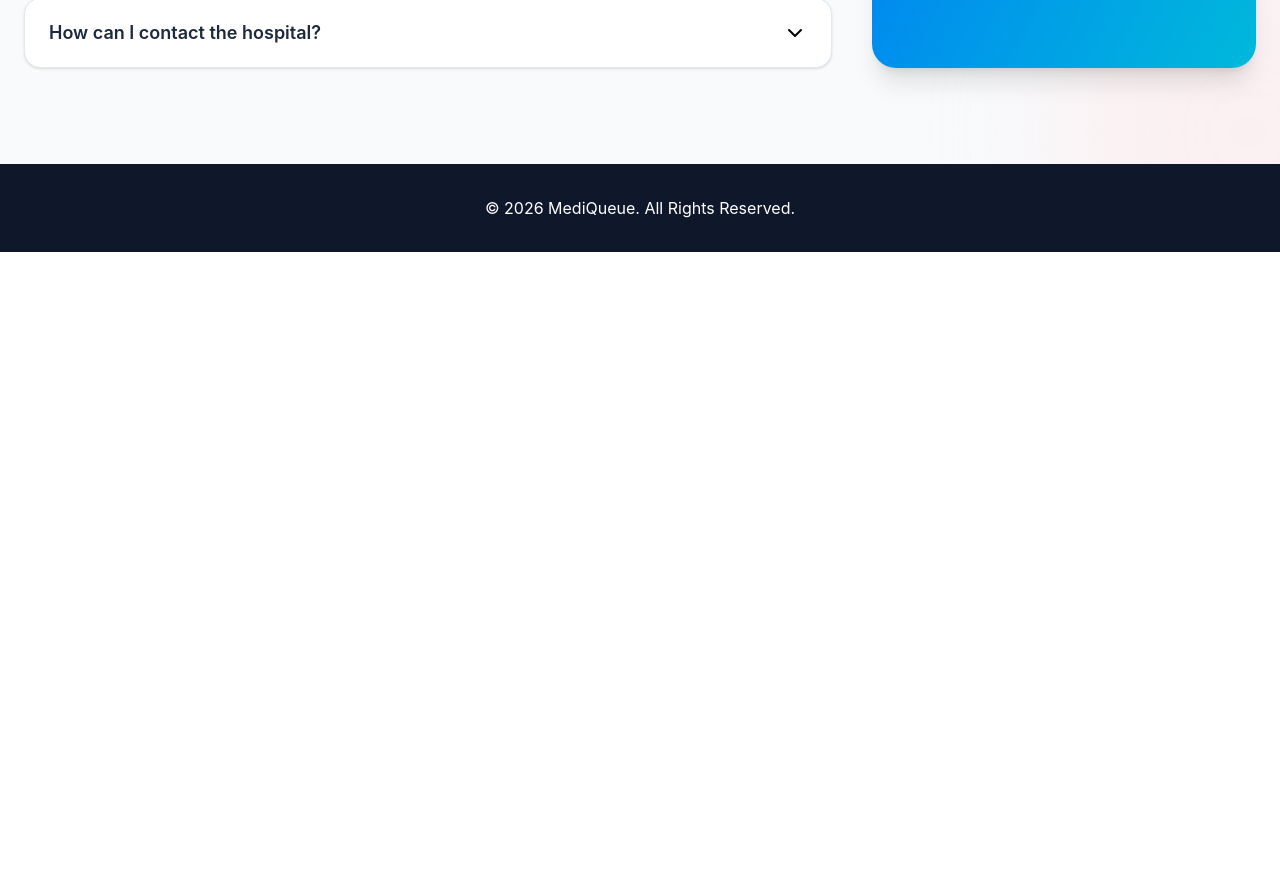
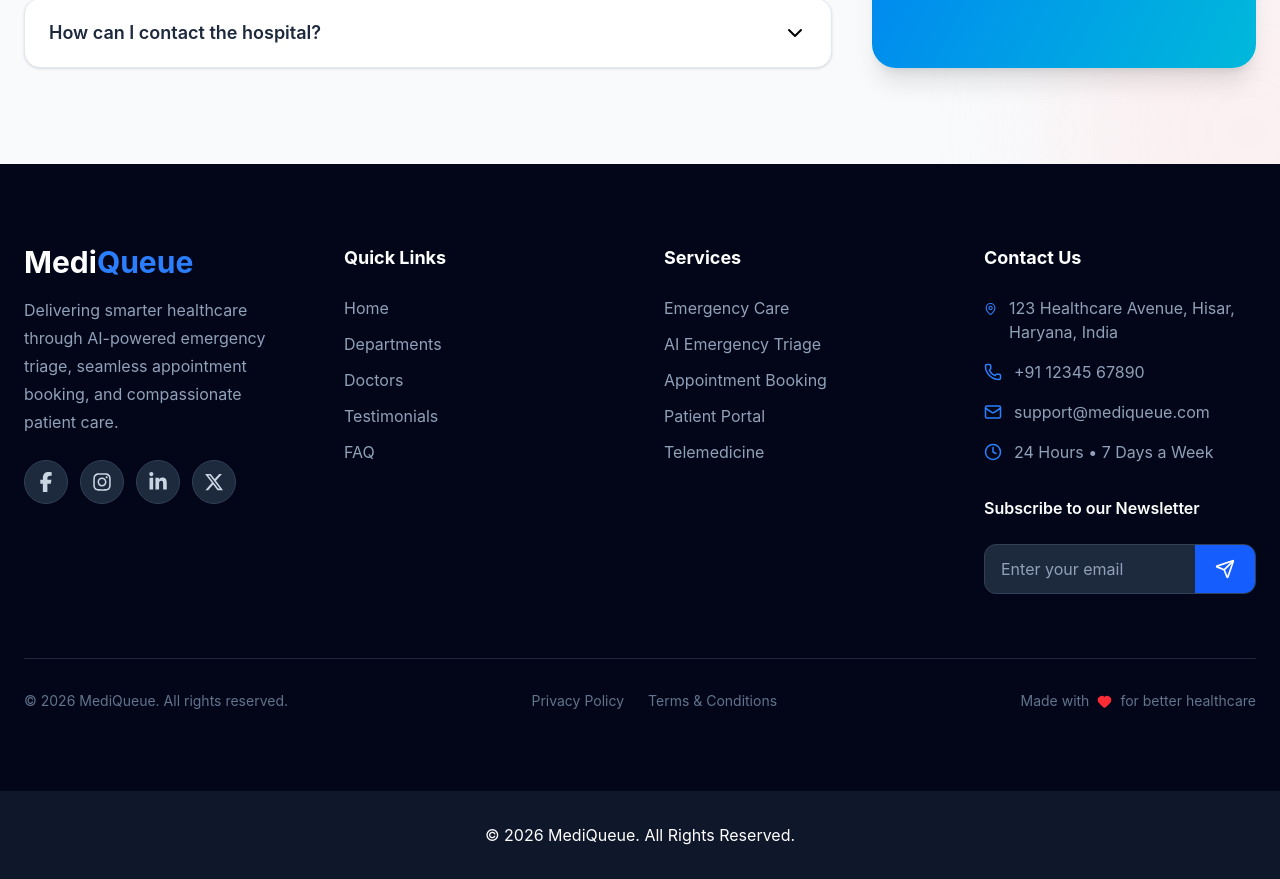
Before and after one commit to hemalnangru/MediQueue, a React (Vite) app in the folder client/: page / in a window 1280 px wide. Shown: the part 6725-7604 px from the top of the page. Before the commit the page ends 6977 px from the top, so only its background shows below. Built offline with nearby package versions, Linux system fonts and the light colour scheme.

Commit message:
feat: complete MediQueue landing page

```diff
--- /dev/null
+++ b/client/src/components/footer/Footer.jsx
@@ -0,0 +1,172 @@
+import {
+    MapPin,
+    Phone,
+    Mail,
+    Clock,
+    Heart,
+  } from "lucide-react";
+
+  import {
+    FaFacebookF,
+    FaInstagram,
+    FaLinkedinIn,
+    FaXTwitter,
+  } from "react-icons/fa6";
+
+  import FooterColumn from "./FooterColumn";
+  import NewsletterForm from "./NewsletterForm";
+  import SocialIcon from "./SocialIcon";
+
+  import {
+    quickLinks,
+    services,
+    contactInfo,
+  } from "../../constants/footerLinks";
+
+  const Footer = () => {
+    return (
+      <footer className="bg-slate-950 text-white">
+        <div className="mx-auto max-w-7xl px-6 py-20">
+          <div className="grid gap-12 md:grid-cols-2 lg:grid-cols-4">
+            {/* Brand */}
+            <div>
+              <h2 className="mb-4 text-3xl font-bold">
+                Medi<span className="text-blue-500">Queue</span>
+              </h2>
+
+              <p className="mb-6 leading-7 text-slate-400">
+                Delivering smarter healthcare through AI-powered emergency
+                triage, seamless appointment booking, and compassionate
+                patient care.
+              </p>
+
+              <div className="flex gap-3">
+                <SocialIcon
+                  href="https://facebook.com"
+                  icon={FaFacebookF}
+                  label="Facebook"
+                />
+
+                <SocialIcon
+                  href="https://instagram.com"
+                  icon={FaInstagram}
+                  label="Instagram"
+                />
+
+                <SocialIcon
+                  href="https://linkedin.com"
+                  icon={FaLinkedinIn}
+                  label="LinkedIn"
+                />
+
+                <SocialIcon
+                  href="https://x.com"
+                  icon={FaXTwitter}
+                  label="X"
+                />
+              </div>
+            </div>
+
+            {/* Quick Links */}
+            <FooterColumn
+              title="Quick Links"
+              links={quickLinks}
+            />
+
+            {/* Services */}
+            <FooterColumn
+              title="Services"
+              links={services}
+            />
+
+            {/* Contact + Newsletter */}
+            <div>
+              <h3 className="mb-6 text-lg font-bold">
+                Contact Us
+              </h3>
+
+              <div className="space-y-4 text-slate-400">
+                <div className="flex items-start gap-3">
+                  <MapPin
+                    size={18}
+                    className="mt-1 text-blue-500"
+                  />
+                  <span>{contactInfo.address}</span>
+                </div>
+
+                <div className="flex items-center gap-3">
+                  <Phone
+                    size={18}
+                    className="text-blue-500"
+                  />
+                  <span>{contactInfo.phone}</span>
+                </div>
+
+                <div className="flex items-center gap-3">
+                  <Mail
+                    size={18}
+                    className="text-blue-500"
+                  />
+                  <span>{contactInfo.email}</span>
+                </div>
+
+                <div className="flex items-center gap-3">
+                  <Clock
+                    size={18}
+                    className="text-blue-500"
+                  />
+                  <span>{contactInfo.hours}</span>
+                </div>
+              </div>
+
+              <div className="mt-8">
+                <h4 className="mb-3 font-semibold">
+                  Subscribe to our Newsletter
+                </h4>
+
+                <NewsletterForm />
+              </div>
+            </div>
+          </div>
+
+          {/* Bottom Bar */}
+
+          <div className="mt-16 border-t border-slate-800 pt-8">
+            <div className="flex flex-col items-center justify-between gap-4 text-center text-sm text-slate-500 md:flex-row">
+              <p>
+                © {new Date().getFullYear()} MediQueue.
+                All rights reserved.
+              </p>
+
+              <div className="flex gap-6">
+                <a
+                  href="/privacy"
+                  className="hover:text-white"
+                >
+                  Privacy Policy
+                </a>
+
+                <a
+                  href="/terms"
+                  className="hover:text-white"
+                >
+                  Terms & Conditions
+                </a>
+              </div>
+
+              <p className="flex items-center gap-2">
+                Made with
+                <Heart
+                  size={15}
+                  className="fill-red-500 text-red-500"
+                />
+                for better healthcare
+              </p>
+            </div>
+          </div>
+        </div>
+      </footer>
+    );
+  };
+
+  export default Footer;
--- /dev/null
+++ b/client/src/components/footer/FooterColumn.jsx
@@ -0,0 +1,22 @@
+const FooterColumn = ({ title, links }) => {
+    return (
+      <div>
+        <h3 className="mb-6 text-lg font-bold text-white">{title}</h3>
+
+        <ul className="space-y-3">
+          {links.map((link) => (
+            <li key={link.name}>
+              <a
+                href={link.href}
+                className="text-slate-400 transition duration-300 hover:pl-2 hover:text-white"
+              >
+                {link.name}
+              </a>
+            </li>
+          ))}
+        </ul>
+      </div>
+    );
+  };
+
+  export default FooterColumn;
--- /dev/null
+++ b/client/src/components/footer/NewsletterForm.jsx
@@ -0,0 +1,51 @@
+import { useForm } from "react-hook-form";
+import toast from "react-hot-toast";
+import { Send } from "lucide-react";
+
+const NewsletterForm = () => {
+  const {
+    register,
+    handleSubmit,
+    reset,
+    formState: { errors },
+  } = useForm();
+
+  const onSubmit = () => {
+    toast.success("Successfully subscribed!");
+    reset();
+  };
+
+  return (
+    <form onSubmit={handleSubmit(onSubmit)} className="mt-6">
+      <div className="flex overflow-hidden rounded-xl bg-slate-800 border border-slate-700">
+        <input
+          type="email"
+          placeholder="Enter your email"
+          {...register("email", {
+            required: "Email is required",
+            pattern: {
+              value: /^\S+@\S+\.\S+$/,
+              message: "Enter a valid email",
+            },
+          })}
+          className="w-full bg-transparent px-4 py-3 text-white placeholder:text-slate-400 outline-none"
+        />
+
+        <button
+          type="submit"
+          className="bg-blue-600 px-5 transition hover:bg-blue-700"
+        >
+          <Send size={20} className="text-white" />
+        </button>
+      </div>
+
+      {errors.email && (
+        <p className="mt-2 text-sm text-red-400">
+          {errors.email.message}
+        </p>
+      )}
+    </form>
+  );
+};
+
+export default NewsletterForm;
--- /dev/null
+++ b/client/src/components/footer/SocialIcon.jsx
@@ -0,0 +1,27 @@
+const SocialIcon = ({ href, icon: Icon, label }) => {
+    return (
+      <a
+        href={href}
+        target="_blank"
+        rel="noopener noreferrer"
+        aria-label={label}
+        className="
+          flex h-11 w-11 items-center justify-center
+          rounded-full
+          border border-slate-700
+          bg-slate-800
+          text-slate-300
+          transition-all
+          duration-300
+          hover:-translate-y-1
+          hover:border-blue-500
+          hover:bg-blue-600
+          hover:text-white
+        "
+      >
+        <Icon size={20} />
+      </a>
+    );
+  };
+
+  export default SocialIcon;
--- /dev/null
+++ b/client/src/constants/footerLinks.js
@@ -0,0 +1,75 @@
+export const quickLinks = [
+    {
+      name: "Home",
+      href: "/",
+    },
+    {
+      name: "Departments",
+      href: "#departments",
+    },
+    {
+      name: "Doctors",
+      href: "#doctors",
+    },
+    {
+      name: "Testimonials",
+      href: "#testimonials",
+    },
+    {
+      name: "FAQ",
+      href: "#faq",
+    },
+  ];
+
+  export const services = [
+    {
+      name: "Emergency Care",
+      href: "#emergency",
+    },
+    {
+      name: "AI Emergency Triage",
+      href: "/triage",
+    },
+    {
+      name: "Appointment Booking",
+      href: "/appointments",
+    },
+    {
+      name: "Patient Portal",
+      href: "/login",
+    },
+    {
+      name: "Telemedicine",
+      href: "/telemedicine",
+    },
+  ];
+
+  export const contactInfo = {
+    address: "123 Healthcare Avenue, Hisar, Haryana, India",
+    phone: "+91 12345 67890",
+    email: "support@mediqueue.com",
+    hours: "24 Hours • 7 Days a Week",
+  };
+
+  export const socialLinks = [
+    {
+      name: "Facebook",
+      href: "https://facebook.com",
+      icon: "facebook",
+    },
+    {
+      name: "Instagram",
+      href: "https://instagram.com",
+      icon: "instagram",
+    },
+    {
+      name: "LinkedIn",
+      href: "https://linkedin.com",
+      icon: "linkedin",
+    },
+    {
+      name: "X",
+      href: "https://x.com",
+      icon: "x",
+    },
+  ];
--- a/client/src/pages/public/Home.jsx
+++ b/client/src/pages/public/Home.jsx
@@ -5,6 +5,7 @@ import DoctorsSection from "../../components/doctors/DoctorsSection";
 import TestimonialsSection from "../../components/testimonials/TestimonialsSection";
 import EmergencyCTA from "../../components/emergency/EmergencyCTA";
 import FAQSection from "../../components/faq/FAQSection";
+import Footer from "../../components/footer/Footer";
 
 const Home = () => {
   return (
@@ -16,6 +17,7 @@ const Home = () => {
       <TestimonialsSection />
       <EmergencyCTA />
       <FAQSection />
+      <Footer />
     </>
   );
 };
```
